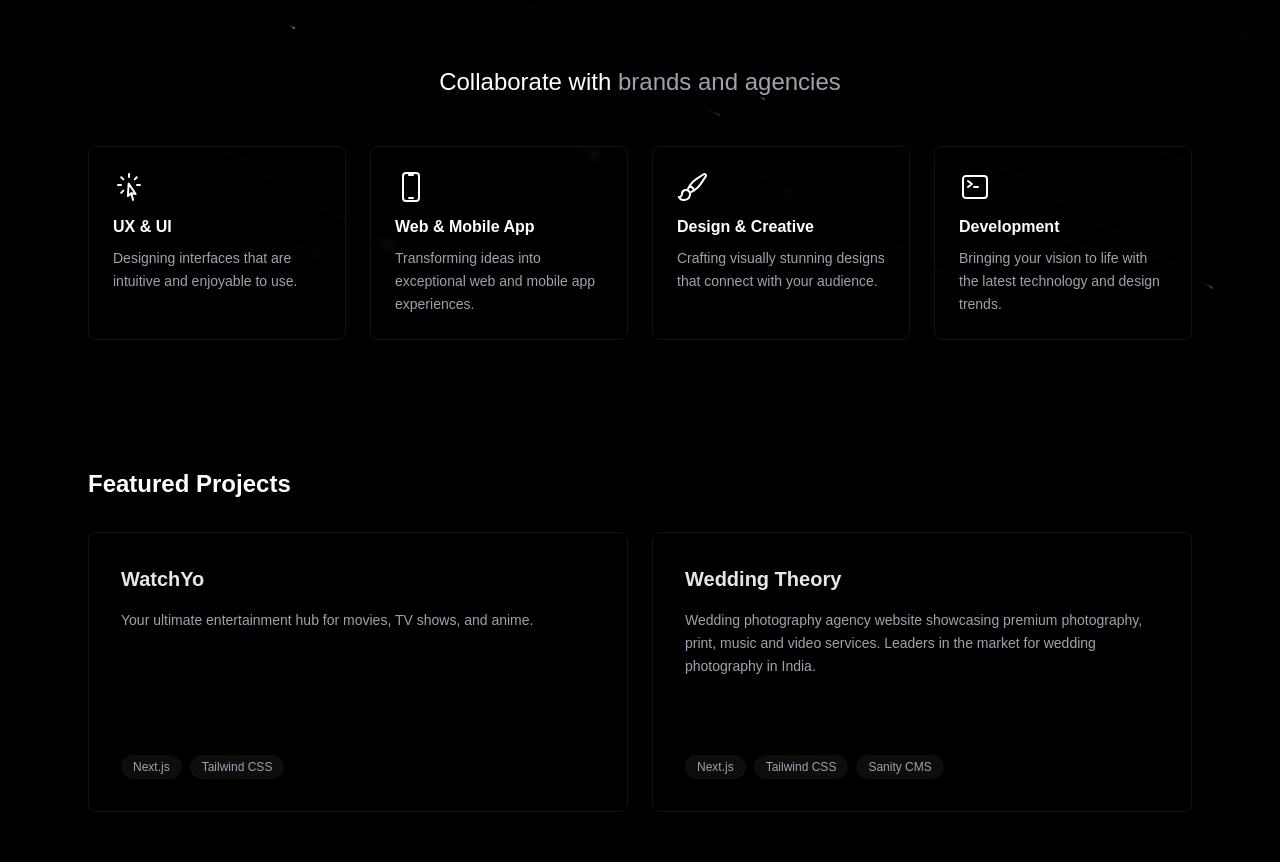
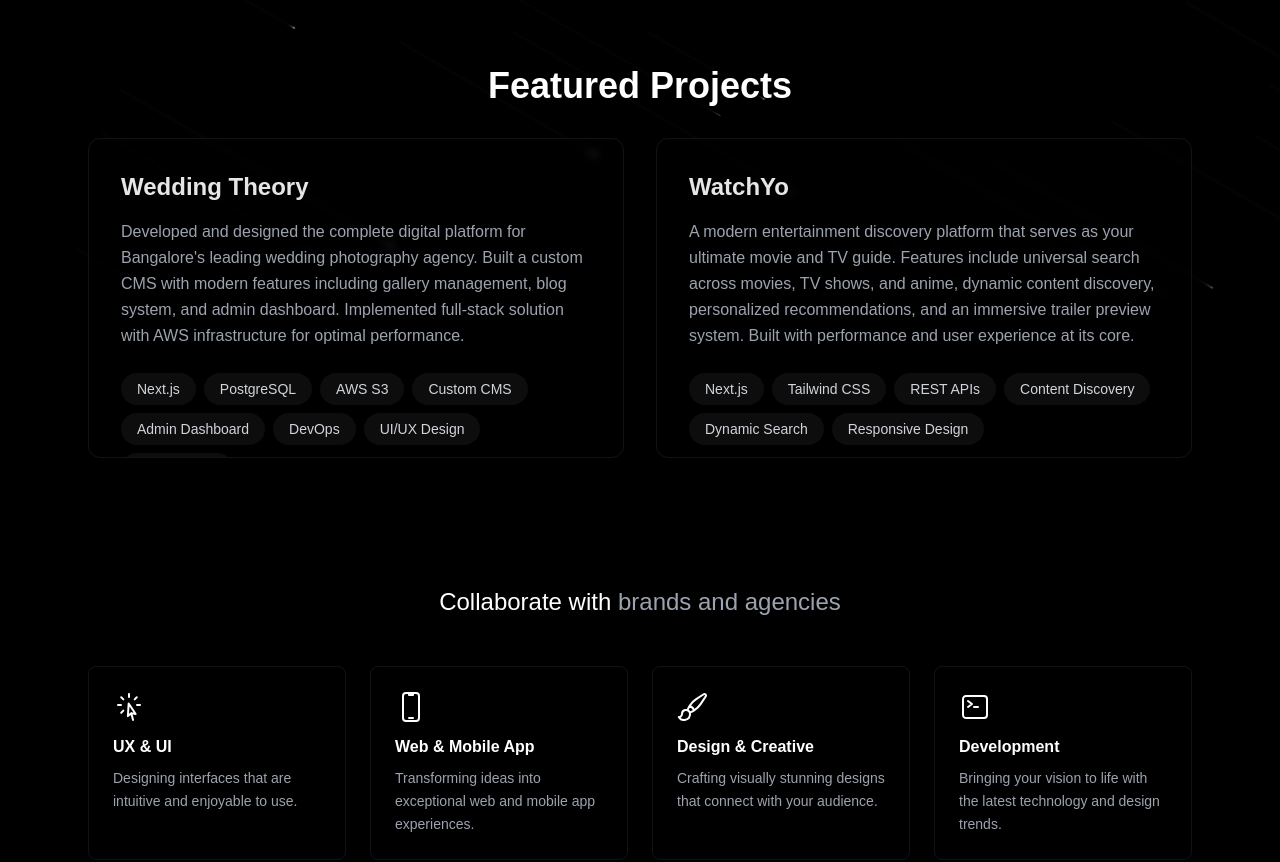
Before and after one commit to healertrix/portfolio, a Next.js app: page / in a window 1280 px wide. Shown: the part 500-1362 px from the top of the page. Built offline with nearby package versions, Linux system fonts and the light colour scheme.

Commit message:
made structure changes

```diff
--- a/app/page.tsx
+++ b/app/page.tsx
@@ -53,17 +53,35 @@ const serviceDetails = [
 
 const projectDetails = [
   {
-    title: 'WatchYo',
-    description: 'Your ultimate entertainment hub for movies, TV shows, and anime.',
-    link: 'https://watchyo.vercel.app',
-    tech: ['Next.js', 'Tailwind CSS']
+    title: 'Wedding Theory',
+    description:
+      "Developed and designed the complete digital platform for Bangalore's leading wedding photography agency. Built a custom CMS with modern features including gallery management, blog system, and admin dashboard. Implemented full-stack solution with AWS infrastructure for optimal performance.",
+    link: 'https://www.weddingtheory.co.in/',
+    tech: [
+      'Next.js',
+      'PostgreSQL',
+      'AWS S3',
+      'Custom CMS',
+      'Admin Dashboard',
+      'DevOps',
+      'UI/UX Design',
+      'Backend API',
+    ],
   },
   {
-    title: 'Wedding Theory',
-    description: 'Wedding photography agency website showcasing premium photography, print, music and video services. Leaders in the market for wedding photography in India.',
-    link: 'https://wedding-theory.vercel.app/',
-    tech: ['Next.js', 'Tailwind CSS', 'Sanity CMS']
-  }
+    title: 'WatchYo',
+    description:
+      'A modern entertainment discovery platform that serves as your ultimate movie and TV guide. Features include universal search across movies, TV shows, and anime, dynamic content discovery, personalized recommendations, and an immersive trailer preview system. Built with performance and user experience at its core.',
+    link: 'https://watchyo.vercel.app',
+    tech: [
+      'Next.js',
+      'Tailwind CSS',
+      'REST APIs',
+      'Content Discovery',
+      'Dynamic Search',
+      'Responsive Design',
+    ],
+  },
 ];
 
 export default function Home() {
@@ -172,6 +190,79 @@ export default function Home() {
             </div>
           </div>
 
+          {/* Projects Section with fade-in animation */}
+          <motion.section
+            initial={{ opacity: 0 }}
+            whileInView={{ opacity: 1 }}
+            transition={{ duration: 0.5 }}
+            viewport={{ once: true }}
+            className='mt-24 sm:mt-32'
+          >
+            <motion.h3
+              initial={{ opacity: 0, y: 20 }}
+              whileInView={{ opacity: 1, y: 0 }}
+              transition={{ duration: 0.5 }}
+              viewport={{ once: true }}
+              className='text-3xl sm:text-4xl font-bold mb-8 text-center'
+            >
+              Featured Projects
+            </motion.h3>
+
+            <div className='grid grid-cols-1 md:grid-cols-2 gap-8'>
+              {projectDetails.map((project, index) => (
+                <motion.div
+                  key={project.title}
+                  initial={{ opacity: 0, y: 20 }}
+                  whileInView={{ opacity: 1, y: 0 }}
+                  transition={{ duration: 0.5, delay: index * 0.1 }}
+                  viewport={{ once: true }}
+                  className='group relative h-[320px] border border-gray-800/50 rounded-xl overflow-hidden
+                            backdrop-blur-sm hover:border-gray-700 transition-all duration-300
+                            hover:shadow-lg hover:shadow-white/5'
+                >
+                  <Link
+                    href={project.link}
+                    target='_blank'
+                    rel='noopener noreferrer'
+                    className='block h-full'
+                  >
+                    <motion.div
+                      whileHover={{ scale: 1.02 }}
+                      whileTap={{ scale: 0.98 }}
+                      className='h-full p-8 flex flex-col justify-between
+                                hover:bg-white/5 transition-all duration-300'
+                    >
+                      <div>
+                        <motion.h4
+                          className='font-bold text-2xl mb-4 text-white/90
+                                    group-hover:text-white transition-colors duration-300'
+                        >
+                          {project.title}
+                        </motion.h4>
+                        <p className='text-base text-gray-400 leading-relaxed mb-6'>
+                          {project.description}
+                        </p>
+                      </div>
+
+                      <div className='flex flex-wrap gap-2'>
+                        {project.tech.map((tech, techIndex) => (
+                          <span
+                            key={techIndex}
+                            className='px-4 py-1.5 text-sm bg-white/5 rounded-full
+                                   text-gray-300 group-hover:text-white group-hover:bg-white/10
+                                   transition-colors duration-300'
+                          >
+                            {tech}
+                          </span>
+                        ))}
+                      </div>
+                    </motion.div>
+                  </Link>
+                </motion.div>
+              ))}
+            </div>
+          </motion.section>
+
           {/* Services Section with stagger animation */}
           <motion.section
             initial={{ opacity: 0 }}
@@ -210,78 +301,6 @@ export default function Home() {
                   <p className='text-sm text-gray-400 leading-relaxed'>
                     {service.description}
                   </p>
-                </motion.div>
-              ))}
-            </div>
-          </motion.section>
-
-          {/* Projects Section with fade-in animation */}
-          <motion.section
-            initial={{ opacity: 0 }}
-            whileInView={{ opacity: 1 }}
-            transition={{ duration: 0.5 }}
-            viewport={{ once: true }}
-            className='mt-24 sm:mt-32'
-          >
-            <motion.h3
-              initial={{ opacity: 0, y: 20 }}
-              whileInView={{ opacity: 1, y: 0 }}
-              transition={{ duration: 0.5 }}
-              viewport={{ once: true }}
-              className='text-xl sm:text-2xl font-bold mb-8'
-            >
-              Featured Projects
-            </motion.h3>
-
-            <div className='grid grid-cols-1 md:grid-cols-2 gap-6'>
-              {projectDetails.map((project, index) => (
-                <motion.div
-                  key={project.title}
-                  initial={{ opacity: 0, y: 20 }}
-                  whileInView={{ opacity: 1, y: 0 }}
-                  transition={{ duration: 0.5, delay: index * 0.1 }}
-                  viewport={{ once: true }}
-                  className='group relative h-[280px] border border-gray-800/50 rounded-lg overflow-hidden
-                            backdrop-blur-sm hover:border-gray-700 transition-all duration-300'
-                >
-                  <Link
-                    href={project.link}
-                    target='_blank'
-                    rel='noopener noreferrer'
-                    className='block h-full'
-                  >
-                    <motion.div
-                      whileHover={{ scale: 1.02 }}
-                      whileTap={{ scale: 0.98 }}
-                      className='h-full p-6 sm:p-8 flex flex-col justify-between
-                                hover:bg-white/5 transition-all duration-300'
-                    >
-                      <div>
-                        <motion.h4
-                          className='font-bold text-xl mb-4 text-white/90
-                                    group-hover:text-white transition-colors duration-300'
-                        >
-                          {project.title}
-                        </motion.h4>
-                        <p className='text-sm text-gray-400 leading-relaxed mb-6'>
-                          {project.description}
-                        </p>
-                      </div>
-
-                      <div className='flex flex-wrap gap-2'>
-                        {project.tech.map((tech, techIndex) => (
-                          <span
-                            key={techIndex}
-                            className='px-3 py-1 text-xs bg-white/5 rounded-full
-                                   text-gray-400 group-hover:text-gray-300
-                                   transition-colors duration-300'
-                          >
-                            {tech}
-                          </span>
-                        ))}
-                      </div>
-                    </motion.div>
-                  </Link>
                 </motion.div>
               ))}
             </div>
```
